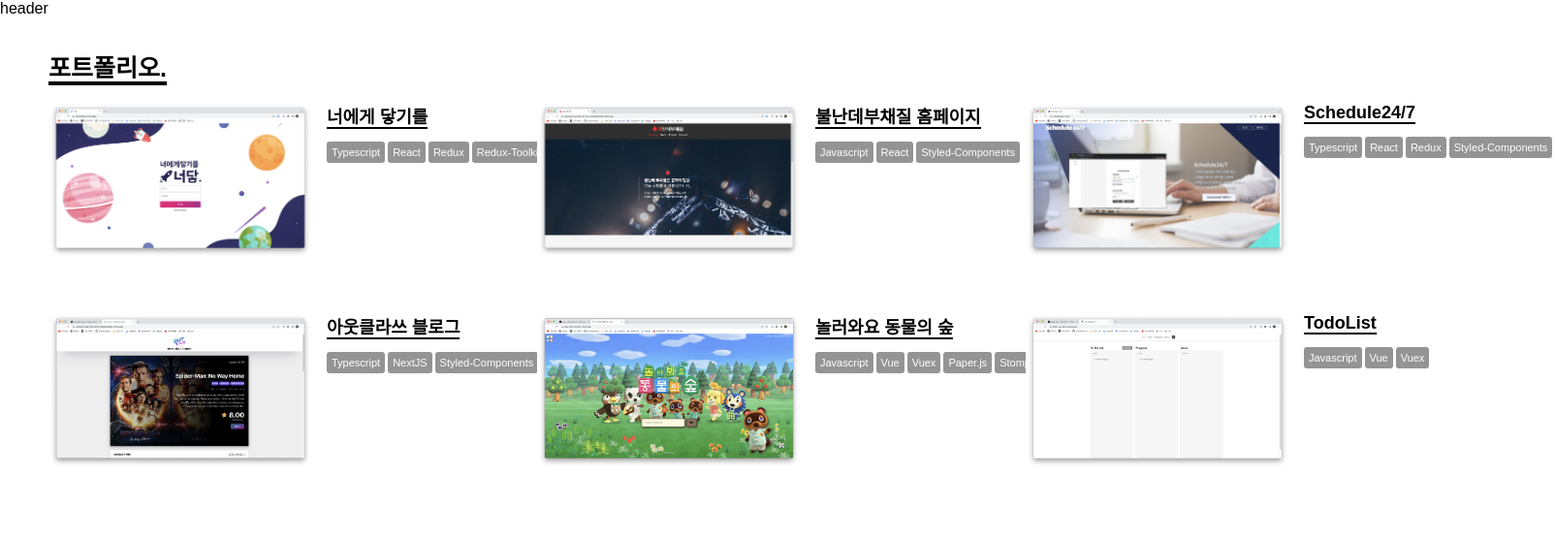
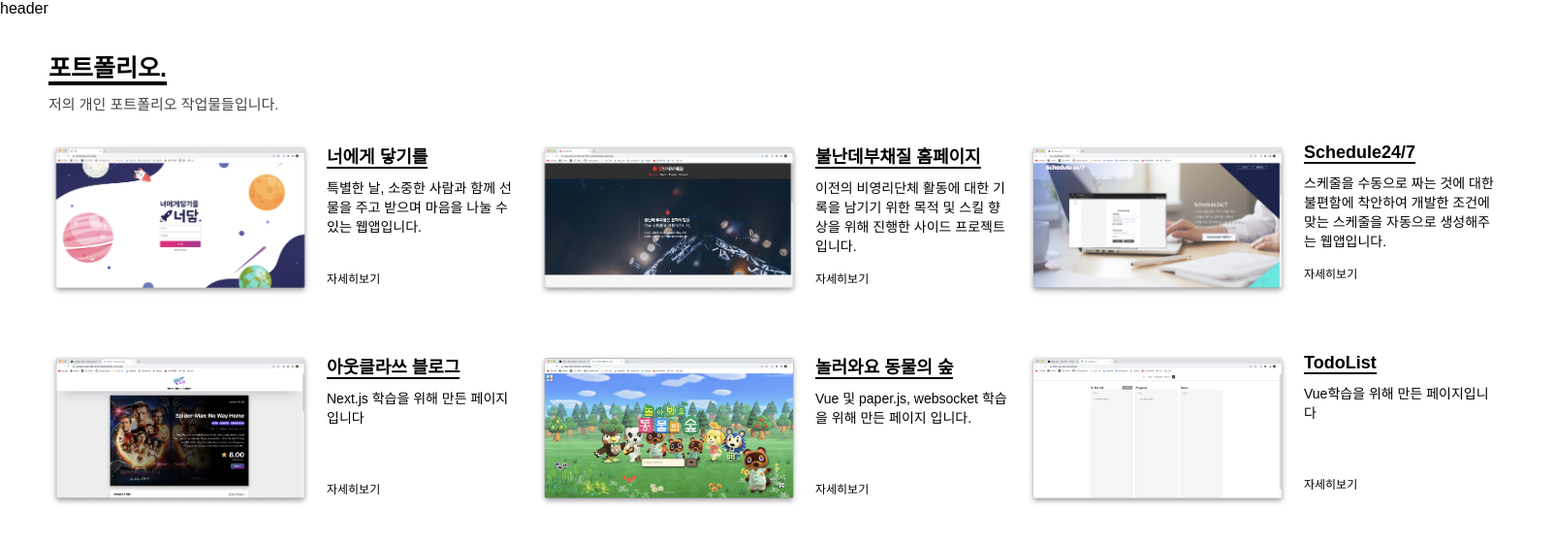
Before and after one commit to outclassstudio/my-portfolio, a React (Create React App) app: page / in a window 1280 px wide. Shown: the top 558 px of the page at 97% size, 1604 px wide, since content can reach past the window. Built offline with nearby package versions, Linux system fonts and the light colour scheme.

Commit message:
Feat: Set box form(3)

```diff
--- a/src/App.tsx
+++ b/src/App.tsx
@@ -1,18 +1,15 @@
 import { BrowserRouter as Router, Routes, Route } from "react-router-dom";
-import { RecoilRoot } from "recoil";
 import Detail from "./pages/Detail";
 import Main from "./pages/Main";
 
 function App() {
   return (
-    <RecoilRoot>
     <Router>
       <Routes>
         <Route path="/" element={<Main />} />
         <Route path="/detail/:id" element={<Detail />} />
       </Routes>
     </Router>
-    </RecoilRoot>
   );
 }
 
--- a/src/index.tsx
+++ b/src/index.tsx
@@ -1,5 +1,6 @@
 import React from "react";
 import ReactDOM from "react-dom/client";
+import { RecoilRoot } from "recoil";
 import App from "./App";
 import reportWebVitals from "./reportWebVitals";
 import { GlobalStyle } from "./styles/global.style";
@@ -9,8 +10,10 @@ const root = ReactDOM.createRoot(
 );
 root.render(
   <React.StrictMode>
-    <GlobalStyle />
-    <App />
+    <RecoilRoot>
+      <GlobalStyle />
+      <App />
+    </RecoilRoot>
   </React.StrictMode>
 );
 
--- a/src/pages/Detail.tsx
+++ b/src/pages/Detail.tsx
@@ -1,24 +1,10 @@
-import { useEffect, useLayoutEffect, useState } from "react";
-import { useParams } from "react-router-dom";
+import { useRecoilState } from "recoil";
 import styled from "styled-components";
-import { portfolios } from "../data/portfolio";
+import { portfolioState } from "../recoil/State";
 import { FlexColumnDiv } from "../styles/utility.style";
 
 export default function Detail() {
-  const { id } = useParams();
-  const [portfolio, setPortfolio] = useState<any>("");
-
-  useEffect(() => {
-    if (id) {
-      const filtered = portfolios.filter((portfolio) => portfolio.id === +id);
-      setPortfolio(filtered);
-    }
-    // console.log(portfolio, "확인");
-  }, []);
-
-  // if (!portfolio) {
-  //   return <div>로딩...</div>;
-  // }
+  const [portfolio, setPortfolio] = useRecoilState(portfolioState);
 
   return (
     <div>
@@ -33,9 +19,9 @@ export default function Detail() {
           </TitleBox>
           <div>{portfolio.description}</div>
           <SkillsWrapper>
-            {/* {portfolio?.skills.frontend.map((skill: any) => (
-              <Skill>{skill}</Skill>
-            ))} */}
+            {portfolio?.skills.frontend.map((skill: any, idx: number) => (
+              <Skill key={idx}>{skill}</Skill>
+            ))}
           </SkillsWrapper>
         </ContentWrapper>
       </PortfolioWrapper>
--- a/src/pages/Main.tsx
+++ b/src/pages/Main.tsx
@@ -1,21 +1,29 @@
 import { useNavigate } from "react-router-dom";
-import { atom } from "recoil";
+import { useSetRecoilState } from "recoil";
 import styled from "styled-components";
 import { portfolios } from "../data/portfolio";
-import { FlexColumnDiv, FlexDiv } from "../styles/utility.style";
+import { portfolioState } from "../recoil/State";
+import { FlexColumnDiv } from "../styles/utility.style";
 import Layout from "./Layout";
-
-const portfolioState = atom({
-  key: "portfolioState", // unique ID (with respect to other atoms/selectors)
-  default: "", // default value (aka initial value)
-});
 
 export default function Main() {
   const navigate = useNavigate();
+  const setPortfolioState = useSetRecoilState(portfolioState);
+
+  const addPortfolio = (portfoilo: any) => {
+    setPortfolioState(portfoilo);
+  };
+
+  const handleMoveToDetail = (portfolio: any) => {
+    navigate(`/detail/${portfolio.id}`);
+    addPortfolio(portfolio);
+  };
+
   return (
     <Layout>
       <MainTitleBox>
         <MainTitle>포트폴리오.</MainTitle>
+        <SubText>저의 개인 포트폴리오 작업물들입니다.</SubText>
       </MainTitleBox>
       <GridContainer>
         {portfolios.map((portfolio, idx) => {
@@ -23,18 +31,23 @@ export default function Main() {
             <PortfolioWrapper key={idx}>
               <Thumbnail
                 src={portfolio.thumbnail}
-                onClick={() => navigate(`/detail/${portfolio.id}`)}
+                onClick={() => window.open(portfolio.homepage)}
               />
               <ContentWrapper>
                 <TitleBox>
-                  <Title>{portfolio.title}</Title>
+                  <Title onClick={() => handleMoveToDetail(portfolio)}>
+                    {portfolio.title}
+                  </Title>
                 </TitleBox>
-                {/* <div>{portfolio.description}</div> */}
-                <SkillsWrapper>
+                <Description>{portfolio.description}</Description>
+                {/* <SkillsWrapper>
                   {portfolio.skills.frontend.map((skill, idx) => (
                     <Skill key={idx}>{skill}</Skill>
                   ))}
-                </SkillsWrapper>
+                </SkillsWrapper> */}
+                <SeeDetail onClick={() => handleMoveToDetail(portfolio)}>
+                  자세히보기
+                </SeeDetail>
               </ContentWrapper>
             </PortfolioWrapper>
           );
@@ -46,12 +59,17 @@ export default function Main() {
 
 const MainTitleBox = styled.div`
   padding-left: 50px;
-  margin-bottom: 20px;
+  margin-bottom: 30px;
 `;
 const MainTitle = styled.span`
   font-size: 25px;
   font-weight: 800;
   border-bottom: 4px solid black;
+`;
+const SubText = styled.div`
+  margin-top: 10px;
+  font-size: 15px;
+  color: #434343;
 `;
 const GridContainer = styled.div`
   display: grid;
@@ -68,6 +86,11 @@ const Thumbnail = styled.img`
   width: 272px;
   height: 160px;
   cursor: pointer;
+  transition: transform 0.3s ease-in-out;
+
+  :hover {
+    transform: translateY(-10px);
+  }
 `;
 const ContentWrapper = styled(FlexColumnDiv)`
   width: 200px;
@@ -78,6 +101,16 @@ const Title = styled.span`
   font-size: 18px;
   font-weight: bold;
   border-bottom: 2px solid black;
+  cursor: pointer;
+
+  :hover {
+    color: #7510da;
+    border-bottom: 2px solid #7510da;
+  }
+`;
+const Description = styled.div`
+  font-size: 14px;
+  height: 85px;
 `;
 const SkillsWrapper = styled.div`
   height: 100%;
@@ -93,3 +126,11 @@ const Skill = styled.span`
   border-radius: 3px;
   margin-right: 3px;
 `;
+const SeeDetail = styled.div`
+  font-size: 12px;
+  cursor: pointer;
+
+  :hover {
+    text-decoration: underline;
+  }
+`;
--- /dev/null
+++ b/src/recoil/State.tsx
@@ -0,0 +1,25 @@
+import { atom } from "recoil";
+
+export const portfolioState = atom({
+  key: "portfolioState",
+  default: {
+    id: 1,
+    title: "너에게 닿기를",
+    description:
+      "특별한 날, 소중한 사람과 함께 선물을 주고 받으며 마음을 나눌 수 있는 웹앱입니다.",
+    homepage: "https://reachtoyou.vercel.app/",
+    githubClient: "https://github.com/outclassstudio/rty-renew-client",
+    githubServer: "https://github.com/outclassstudio/rty-renew-server",
+    thumbnail: "/assets/images/reachtoyou.png",
+    skills: {
+      frontend: [
+        "Typescript",
+        "React",
+        "Redux",
+        "Redux-Toolkit",
+        "Styled-Components",
+      ],
+      backend: ["NodeJS", "NestJS", "TypeORM"],
+    },
+  },
+});
```
Lines whose indentation alone changed are shown as unchanged.
